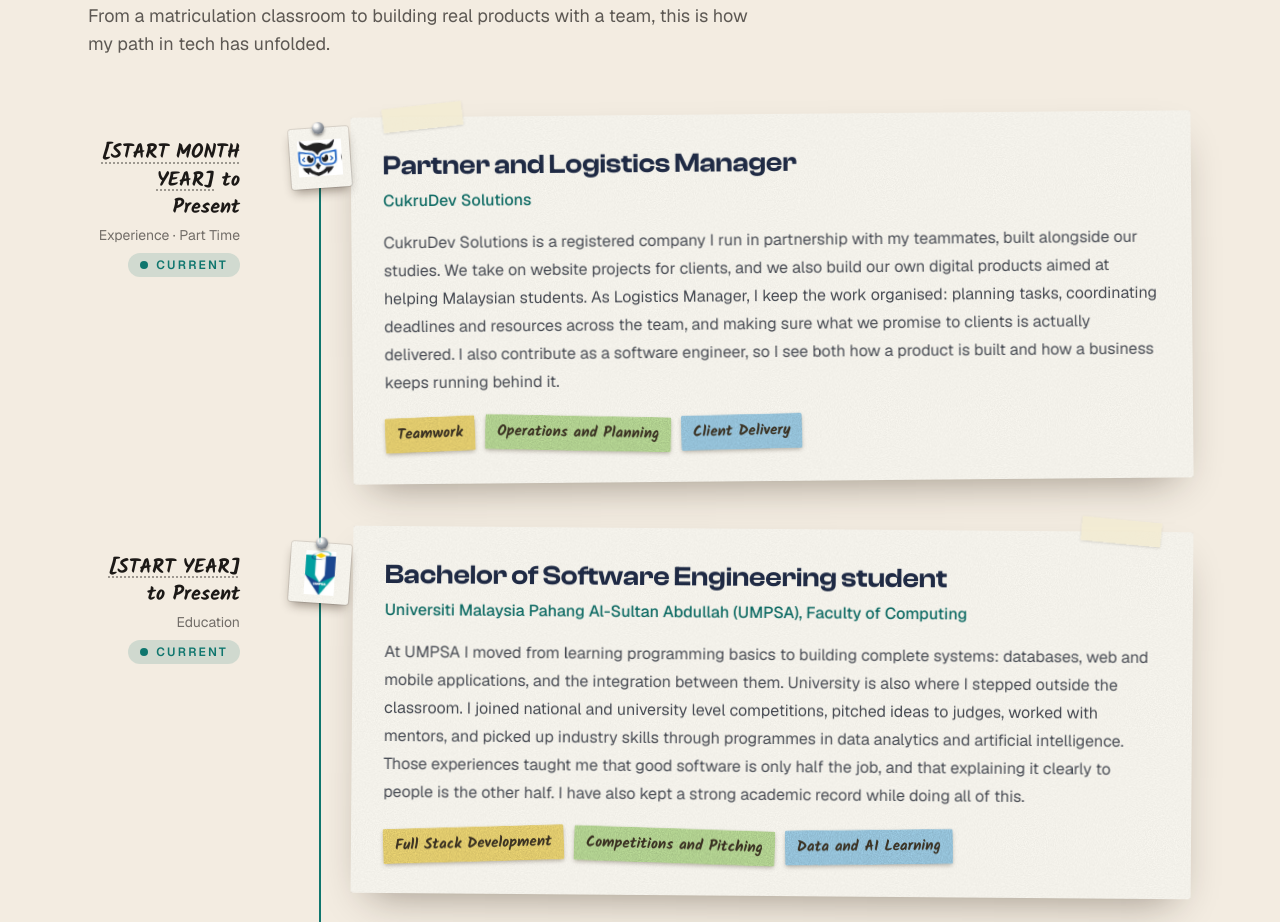
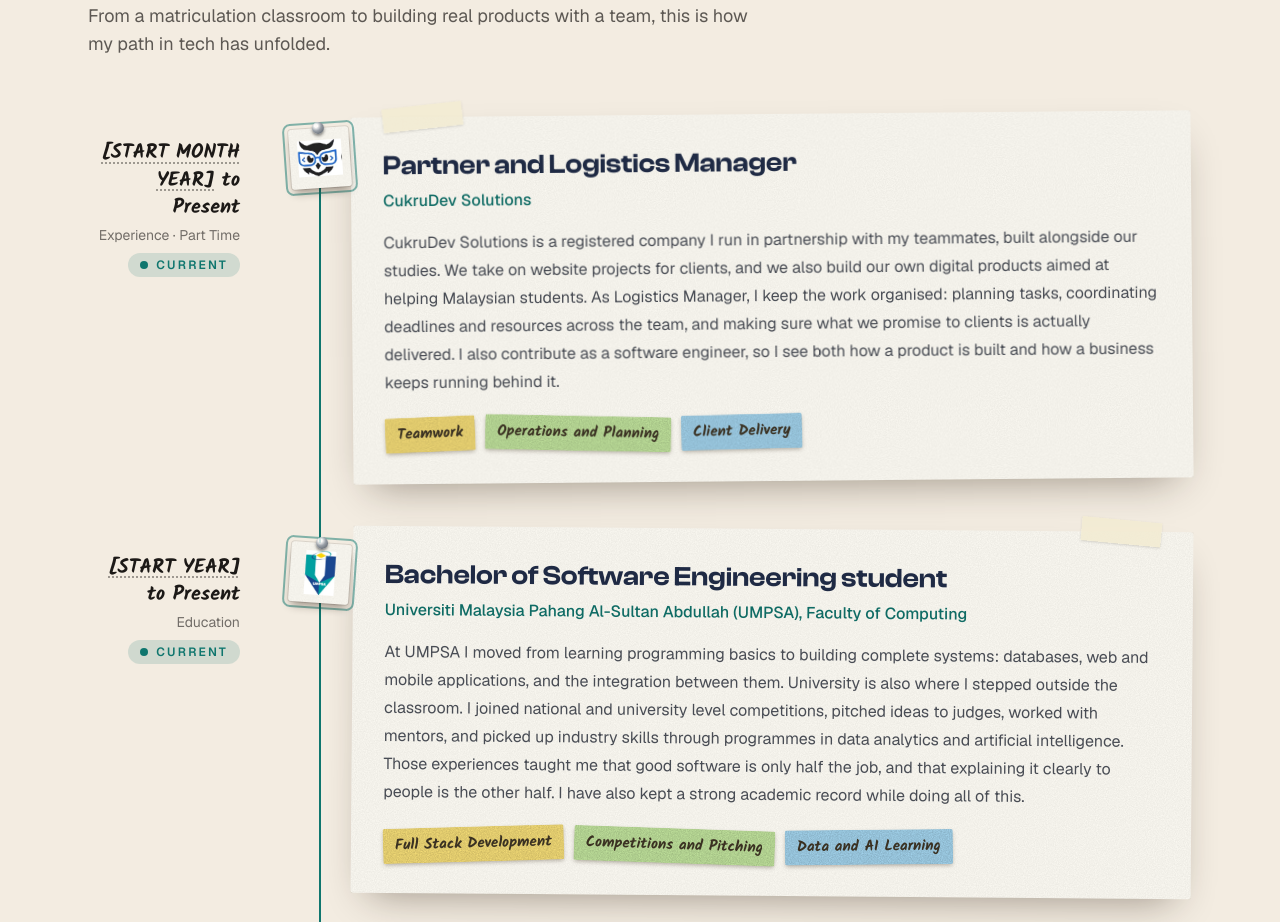
Before and after one commit to muhdammar-azizan/muhdammar-azizan-portfolio, a Next.js app: page / in a window 1280 px wide. Shown: the part 2560-3482 px from the top of the page. Built offline with nearby package versions, Linux system fonts and the light colour scheme.

Commit message:
Remove the blinking pulse from the timeline logos and keep a still accent ring for the current one

```diff
--- a/src/components/Journey.tsx
+++ b/src/components/Journey.tsx
@@ -108,7 +108,8 @@ function Entry({ entry, index, last }: { entry: JourneyEntry; index: number; las
           variants={{ hidden: { scale: 0, rotate: -20 }, shown: { scale: 1, rotate: index % 2 ? 4 : -4 } }}
           transition={{ type: "spring", stiffness: 260, damping: 15, delay: 0.1 }}
         >
-          {current && onScreen && <span aria-hidden="true" className="absolute -inset-1 animate-ping rounded-md bg-accent/15 motion-reduce:hidden" />}
+          {/* The current place gets a calm, still accent ring instead of a blinking one */}
+          {current && <span aria-hidden="true" className="absolute -inset-1 rounded-md ring-2 ring-accent/50" />}
           <span className="relative flex h-full w-full items-center justify-center overflow-hidden rounded-[3px] bg-[#fdfbf4] p-2 text-[#1f2a44] shadow-[0_6px_10px_-3px_rgba(40,25,10,0.45)] ring-1 ring-black/10">
             <span aria-hidden="true" className="paper-grain pointer-events-none absolute inset-0 opacity-30 mix-blend-multiply" />
             {entry.logo ? (
```
